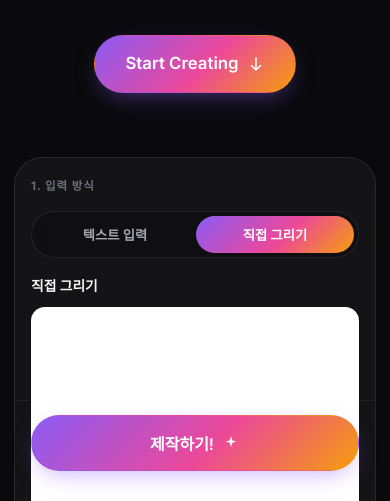
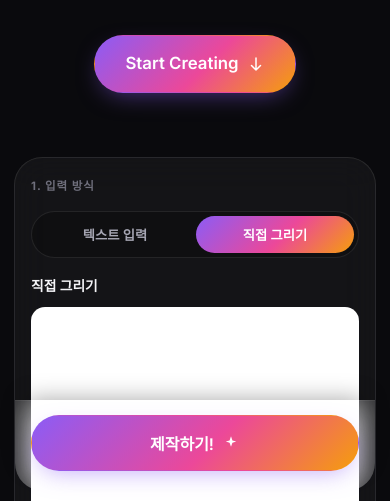
Before and after one commit to visual-viu/ds-sjcu202609, a website: page public/index.html in a window 390 px wide. Shown: the part 343-844 px from the top of the page. Drawn offline with Linux system fonts and the light colour scheme; a web font is replaced by a local one.

Commit message:
Make the sticky generate footer work reliably on mobile
Add a -webkit-sticky fallback for older/mobile WebKit, and give
.panel-footer its own blurred background, rounded bottom corners,
and shadow so scrolled settings content doesn't show through the
bar while it's stuck to the bottom of the viewport.

Co-Authored-By: Claude Sonnet 5 <noreply@anthropic.com>
Claude-Session: https://claude.ai/code/session_0145aycASRvWnagRRdmTLLQK

```diff
--- a/public/style.css
+++ b/public/style.css
@@ -587,8 +587,15 @@ body::before {
 .panel-footer {
   padding: 18px 24px 24px;
   border-top: 1px solid rgba(255, 255, 255, 0.06);
+  position: -webkit-sticky;
   position: sticky;
   bottom: 10px;
+  z-index: 5;
+  background: var(--panel-bg-strong);
+  -webkit-backdrop-filter: blur(18px);
+  backdrop-filter: blur(18px);
+  border-radius: 0 0 var(--radius-xl) var(--radius-xl);
+  box-shadow: 0 -12px 24px -12px rgba(0, 0, 0, 0.35);
 }
 .btn-generate { width: 100%; padding: 15px; font-size: 1rem; }
 .btn-generate-icon { transition: transform 0.3s ease; }
```
